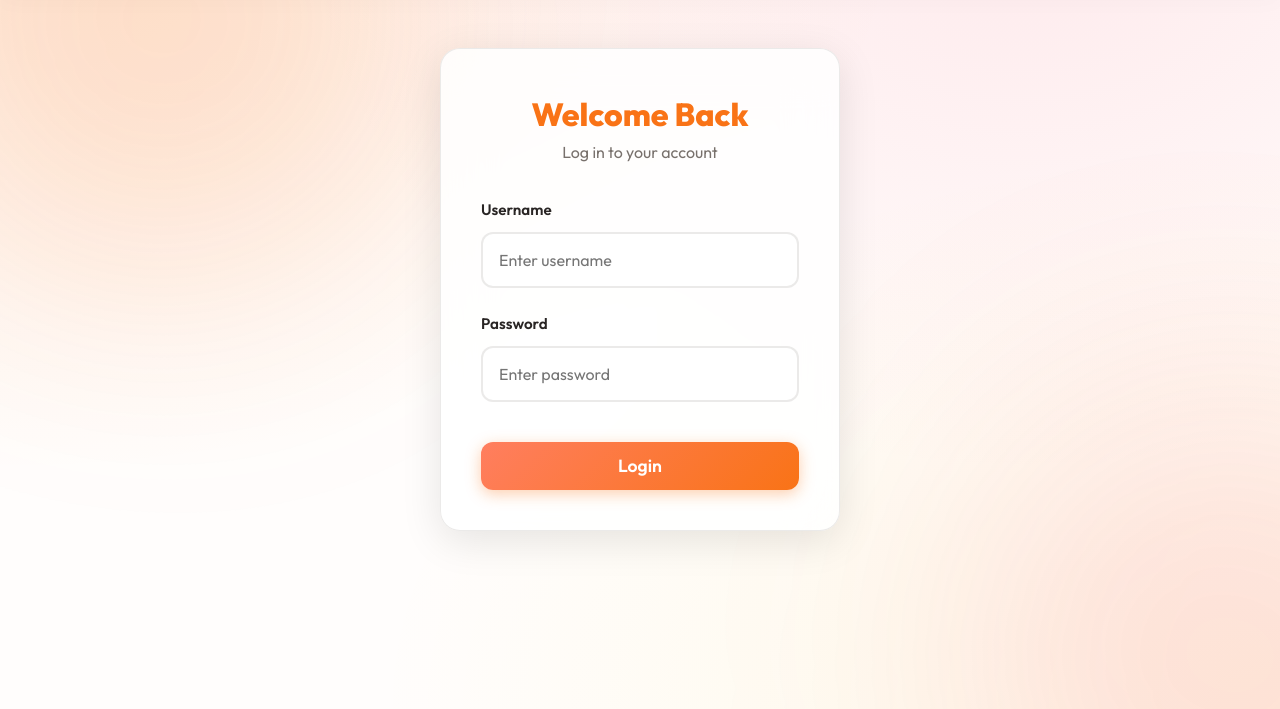
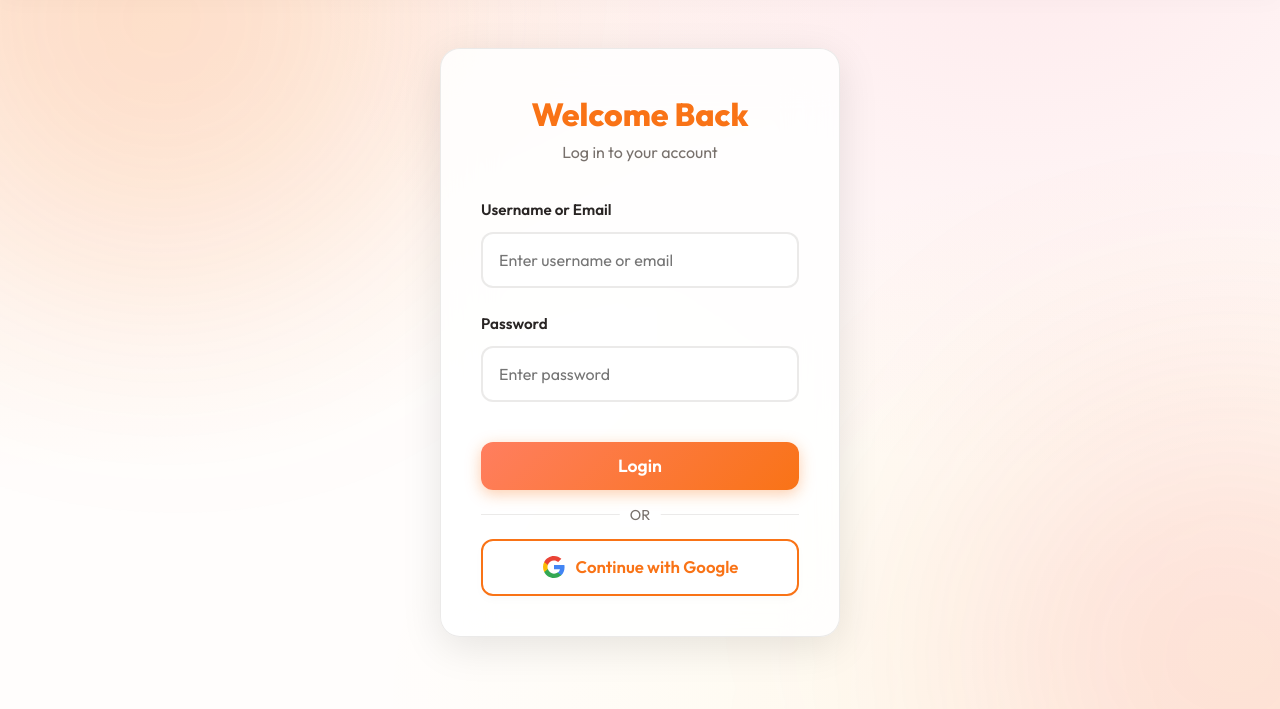
Before and after one commit to marimuthu003/Placement_Portal, a Flask app: page /login in a window 1280 px wide. Shown: the part 91-800 px from the top of the page. Run offline with Flask 3, Linux system fonts and the light colour scheme.

Commit message:
Add Google OAuth, Multi-login, and Pagination

```diff
--- a/app.py
+++ b/app.py
@@ -3,11 +3,24 @@ from werkzeug.security import generate_password_hash, check_password_hash
 from flask_login import LoginManager, login_user, login_required, logout_user, current_user
 from models import db, User, Company, Student, Job, Application
 from config import Config
+from sqlalchemy import text
+from authlib.integrations.flask_client import OAuth
+import os
 
 app = Flask(__name__)
 app.config.from_object(Config)
 
 db.init_app(app)
+
+oauth = OAuth(app)
+google = oauth.register(
+    name='google',
+    client_id=app.config.get('GOOGLE_CLIENT_ID'),
+    client_secret=app.config.get('GOOGLE_CLIENT_SECRET'),
+    server_metadata_url='https://accounts.google.com/.well-known/openid-configuration',
+    client_kwargs={'scope': 'openid email profile'}
+)
+
 login_manager = LoginManager(app)
 login_manager.login_view = 'login'
 
@@ -17,6 +30,13 @@ def load_user(user_id):
 
 with app.app_context():
     db.create_all()
+    try:
+        db.session.execute(text('ALTER TABLE user ADD COLUMN email VARCHAR(120);'))
+        db.session.execute(text('ALTER TABLE user ADD COLUMN google_id VARCHAR(120);'))
+        db.session.commit()
+    except Exception:
+        db.session.rollback()
+
     # Auto-create admin user on first run
     if not User.query.filter_by(role='admin').first():
         admin = User(username='admin', password=generate_password_hash('admin123'), role='admin')
@@ -32,9 +52,9 @@ def index():
 @app.route('/login', methods=['GET', 'POST'])
 def login():
     if request.method == 'POST':
-        username = request.form.get('username')
+        username_or_email = request.form.get('username')
         password = request.form.get('password')
-        user = User.query.filter_by(username=username).first()
+        user = User.query.filter((User.username == username_or_email) | (User.email == username_or_email)).first()
 
         if user and check_password_hash(user.password, password):
             login_user(user)
@@ -56,19 +76,67 @@ def logout():
     logout_user()
     return redirect(url_for('index'))
 
+@app.route('/login/google')
+def login_google():
+    redirect_uri = url_for('authorize_google', _external=True)
+    return google.authorize_redirect(redirect_uri)
+
+@app.route('/login/google/authorize')
+def authorize_google():
+    token = google.authorize_access_token()
+    user_info = token.get('userinfo')
+
+    if not user_info:
+        flash("Google login failed.", "danger")
+        return redirect(url_for('login'))
+
+    email = user_info.get('email')
+    google_id = user_info.get('sub')
+    name = user_info.get('name')
+
+    user = User.query.filter_by(email=email).first()
+    if not user:
+        username = email.split('@')[0]
+        base_username = username
+        counter = 1
+        while User.query.filter_by(username=username).first():
+            username = f"{base_username}{counter}"
+            counter += 1
+
+        user = User(username=username, email=email, google_id=google_id, password='', role='student')
+        db.session.add(user)
+        db.session.flush()
+
+        student = Student(user_id=user.id, name=name, degree='Update Profile', skills='')
+        db.session.add(student)
+        db.session.commit()
+
+    if not user.google_id:
+        user.google_id = google_id
+        db.session.commit()
+
+    login_user(user)
+    if user.role == 'admin':
+        return redirect(url_for('admin_dashboard'))
+    elif user.role == 'company':
+        return redirect(url_for('company_dashboard'))
+    else:
+        return redirect(url_for('student_dashboard'))
+
 @app.route('/register/company', methods=['GET', 'POST'])
 def register_company():
     if request.method == 'POST':
         username = request.form.get('username')
+        email = request.form.get('email')
         password = request.form.get('password')
         name = request.form.get('name')
         description = request.form.get('description')
 
-        if User.query.filter_by(username=username).first():
-            flash('Username already exists!', 'danger')
+        if User.query.filter((User.username==username) | (User.email==email)).first():
+            flash('Username or Email already exists!', 'danger')
             return redirect(url_for('register_company'))
 
-        user = User(username=username, password=generate_password_hash(password), role='company')
+        user = User(username=username, email=email, password=generate_password_hash(password), role='company')
         db.session.add(user)
         db.session.flush() # get user id
 
@@ -85,16 +153,17 @@ def register_company():
 def register_student():
     if request.method == 'POST':
         username = request.form.get('username')
+        email = request.form.get('email')
         password = request.form.get('password')
         name = request.form.get('name')
         degree = request.form.get('degree')
         skills = request.form.get('skills')
 
-        if User.query.filter_by(username=username).first():
-            flash('Username already exists!', 'danger')
+        if User.query.filter((User.username==username) | (User.email==email)).first():
+            flash('Username or Email already exists!', 'danger')
             return redirect(url_for('register_student'))
 
-        user = User(username=username, password=generate_password_hash(password), role='student')
+        user = User(username=username, email=email, password=generate_password_hash(password), role='student')
         db.session.add(user)
         db.session.flush()
 
@@ -114,8 +183,10 @@ def register_student():
 def admin_dashboard():
     if current_user.role != 'admin':
         return "Unauthorized", 403
-    companies = Company.query.all()
-    students = Student.query.all()
+    c_page = request.args.get('c_page', 1, type=int)
+    s_page = request.args.get('s_page', 1, type=int)
+    companies = Company.query.paginate(page=c_page, per_page=5, error_out=False)
+    students = Student.query.paginate(page=s_page, per_page=5, error_out=False)
     return render_template('admin_dashboard.html', companies=companies, students=students)
 
 @app.route('/admin/approve/<int:company_id>')
@@ -139,7 +210,7 @@ def company_dashboard():
 
     company = current_user.company_profile
     if not company.is_approved:
-        return "Your account is pending admin approval.", 403
+        return render_template('company_pending.html')
 
     if request.method == 'POST':
         # Add new Job
@@ -151,9 +222,11 @@ def company_dashboard():
         flash("Job posted successfully!", "success")
         return redirect(url_for('company_dashboard'))
 
-    jobs = Job.query.filter_by(company_id=company.id).all()
+    j_page = request.args.get('j_page', 1, type=int)
+    a_page = request.args.get('a_page', 1, type=int)
+    jobs = Job.query.filter_by(company_id=company.id).paginate(page=j_page, per_page=5, error_out=False)
     # List of tuples (Job, Application) to display
-    applications = Application.query.join(Job).filter(Job.company_id == company.id).all()
+    applications = Application.query.join(Job).filter(Job.company_id == company.id).paginate(page=a_page, per_page=5, error_out=False)
 
     return render_template('company_dashboard.html', company=company, jobs=jobs, applications=applications)
 
@@ -183,7 +256,8 @@ def student_dashboard():
     if current_user.role != 'student':
         return "Unauthorized", 403
     student = current_user.student_profile
-    applications = Application.query.filter_by(student_id=student.id).all()
+    page = request.args.get('page', 1, type=int)
+    applications = Application.query.filter_by(student_id=student.id).paginate(page=page, per_page=5, error_out=False)
     return render_template('student_dashboard.html', student=student, applications=applications)
 
 @app.route('/student/jobs')
@@ -191,7 +265,8 @@ def student_dashboard():
 def browse_jobs():
     if current_user.role != 'student':
         return "Unauthorized", 403
-    jobs = Job.query.all()
+    page = request.args.get('page', 1, type=int)
+    jobs = Job.query.paginate(page=page, per_page=5, error_out=False)
     return render_template('browse_jobs.html', jobs=jobs)
 
 @app.route('/student/apply/<int:job_id>')
--- a/config.py
+++ b/config.py
@@ -4,3 +4,5 @@ class Config:
     SECRET_KEY = os.environ.get('SECRET_KEY') or 'super-secret-placement-key'
     SQLALCHEMY_DATABASE_URI = 'sqlite:///placement.db'
     SQLALCHEMY_TRACK_MODIFICATIONS = False
+    GOOGLE_CLIENT_ID = os.environ.get('GOOGLE_CLIENT_ID') or 'dummy-client-id'
+    GOOGLE_CLIENT_SECRET = os.environ.get('GOOGLE_CLIENT_SECRET') or 'dummy-client-secret'
--- a/models.py
+++ b/models.py
@@ -7,6 +7,8 @@ db = SQLAlchemy()
 class User(UserMixin, db.Model):
     id = db.Column(db.Integer, primary_key=True)
     username = db.Column(db.String(80), unique=True, nullable=False)
+    email = db.Column(db.String(120), unique=True, nullable=True)
+    google_id = db.Column(db.String(120), unique=True, nullable=True)
     password = db.Column(db.String(255), nullable=False)
     role = db.Column(db.String(20), nullable=False) # 'admin', 'company', 'student'
 
--- a/requirements.txt
+++ b/requirements.txt
@@ -5,3 +5,5 @@ Flask-WTF==1.2.1
 WTForms==3.1.1
 email-validator==2.1.0
 Werkzeug==3.0.1
+Authlib==1.3.0
+requests==2.31.0
--- a/templates/admin_login.html
+++ b/templates/admin_login.html
@@ -9,14 +9,24 @@
 
     <form method="POST" action="{{ url_for('login') }}">
         <div class="form-group">
-            <label>Username</label>
-            <input type="text" name="username" placeholder="Enter username" required>
+            <label>Username or Email</label>
+            <input type="text" name="username" placeholder="Enter username or email" required>
         </div>
         <div class="form-group">
             <label>Password</label>
             <input type="password" name="password" placeholder="Enter password" required>
         </div>
         <button type="submit" class="btn btn-primary" style="width: 100%; margin-top: 1rem; padding: 0.8rem; font-size: 1.1rem;">Login</button>
+
+        <div style="text-align: center; margin: 1.5rem 0; position: relative;">
+            <hr style="border: 0; border-top: 1px solid var(--border);">
+            <span style="position: absolute; top: -10px; left: 50%; transform: translateX(-50%); background: white; padding: 0 10px; color: var(--text-light); font-size: 0.9rem;">OR</span>
+        </div>
+
+        <a href="{{ url_for('login_google') }}" class="btn btn-secondary" style="width: 100%; display: flex; align-items: center; justify-content: center; gap: 10px; padding: 0.8rem; font-size: 1.05rem;">
+            <svg viewBox="0 0 24 24" width="24" height="24" xmlns="http://www.w3.org/2000/svg"><path d="M22.56 12.25c0-.78-.07-1.53-.2-2.25H12v4.26h5.92c-.26 1.37-1.04 2.53-2.21 3.31v2.77h3.57c2.08-1.92 3.28-4.74 3.28-8.09z" fill="#4285F4"/><path d="M12 23c2.97 0 5.46-.98 7.28-2.66l-3.57-2.77c-.98.66-2.23 1.06-3.71 1.06-2.86 0-5.29-1.93-6.16-4.53H2.18v2.84C3.99 20.53 7.7 23 12 23z" fill="#34A853"/><path d="M5.84 14.09c-.22-.66-.35-1.36-.35-2.09s.13-1.43.35-2.09V7.07H2.18C1.43 8.55 1 10.22 1 12s.43 3.45 1.18 4.93l2.85-2.22.81-.62z" fill="#FBBC05"/><path d="M12 5.38c1.62 0 3.06.56 4.21 1.64l3.15-3.15C17.45 2.09 14.97 1 12 1 7.7 1 3.99 3.47 2.18 7.07l3.66 2.84c.87-2.6 3.3-4.53 6.16-4.53z" fill="#EA4335"/></svg>
+            Continue with Google
+        </a>
     </form>
 </div>
 {% endblock %}
--- a/templates/base.html
+++ b/templates/base.html
@@ -436,6 +436,14 @@
             to { opacity: 1; transform: translateY(0); }
         }
 
+        /* Pagination */
+        .pagination { display: flex; justify-content: center; gap: 0.5rem; margin-top: 1.5rem; list-style: none; }
+        .pagination a, .pagination span.current-page { padding: 0.5rem 1rem; border-radius: 8px; font-weight: 600; text-decoration: none; }
+        .pagination a { background: rgba(255, 255, 255, 0.7); border: 1px solid var(--border); color: var(--text-main); transition: all 0.3s; }
+        .pagination a:hover { background: var(--primary); color: white; border-color: var(--primary); box-shadow: 0 4px 10px var(--primary-glow); }
+        .pagination span.current-page { background: var(--primary); color: white; border: 1px solid var(--primary); box-shadow: 0 4px 10px var(--primary-glow); }
+        .pagination span.disabled { padding: 0.5rem 1rem; border-radius: 8px; font-weight: 600; color: #a8a29e; background: rgba(243, 244, 246, 0.6); cursor: not-allowed; }
+
     </style>
 </head>
 <body>
--- a/templates/company_register.html
+++ b/templates/company_register.html
@@ -11,6 +11,10 @@
         <div class="form-group">
             <label>Login Username</label>
             <input type="text" name="username" required>
+        </div>
+        <div class="form-group">
+            <label>Email Address</label>
+            <input type="email" name="email" required>
         </div>
         <div class="form-group">
             <label>Login Password</label>
--- a/templates/student_register.html
+++ b/templates/student_register.html
@@ -11,6 +11,10 @@
         <div class="form-group">
             <label>Login Username</label>
             <input type="text" name="username" required>
+        </div>
+        <div class="form-group">
+            <label>Email Address</label>
+            <input type="email" name="email" required>
         </div>
         <div class="form-group">
             <label>Login Password</label>
```
Also changed, not shown: templates/_macros.html (added, +17 -0 lines), templates/admin_dashboard.html (+9 -4 lines), templates/browse_jobs.html (+6 -2 lines), templates/company_dashboard.html (+7 -4 lines), templates/company_pending.html (added, +16 -0 lines), templates/student_dashboard.html (+5 -2 lines).
